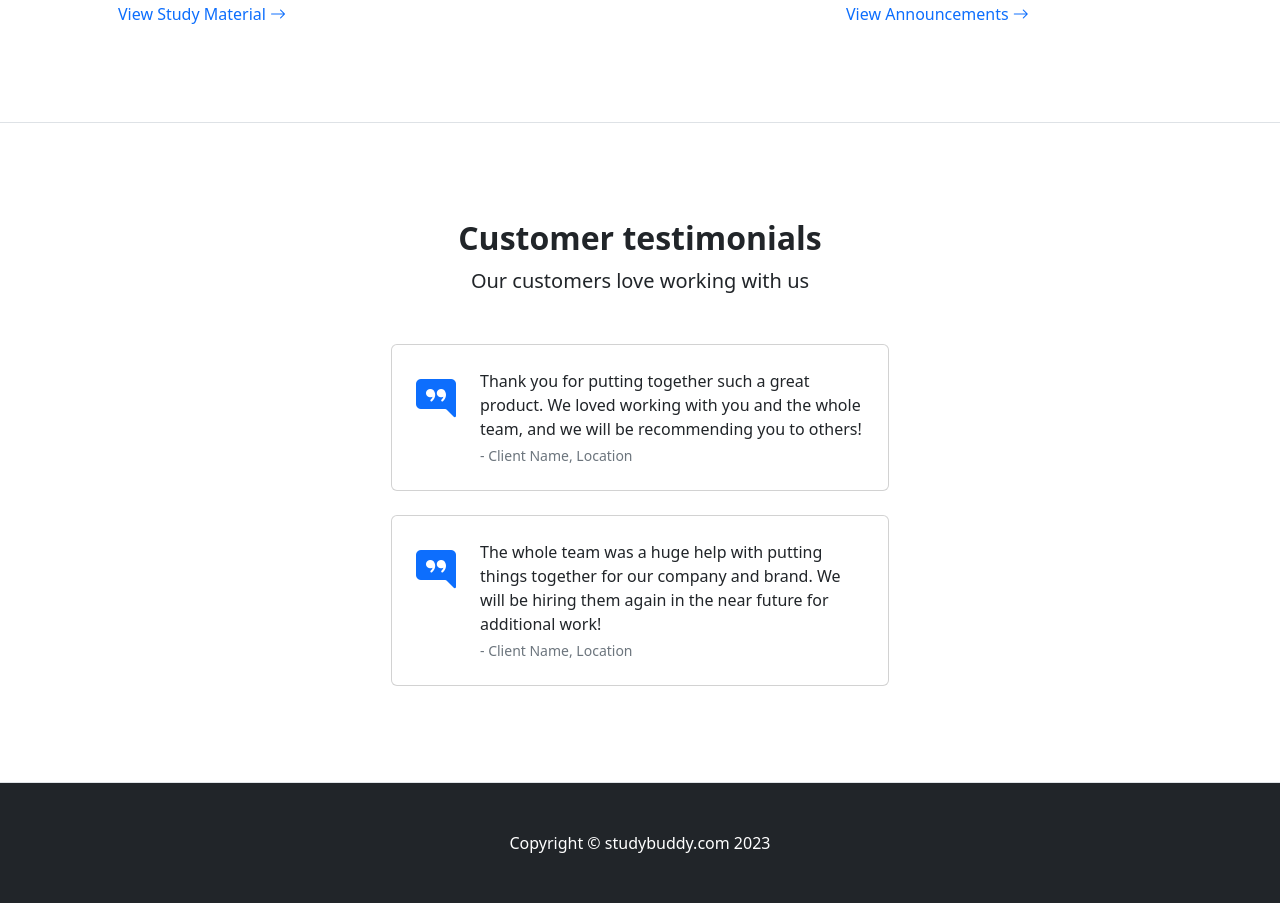
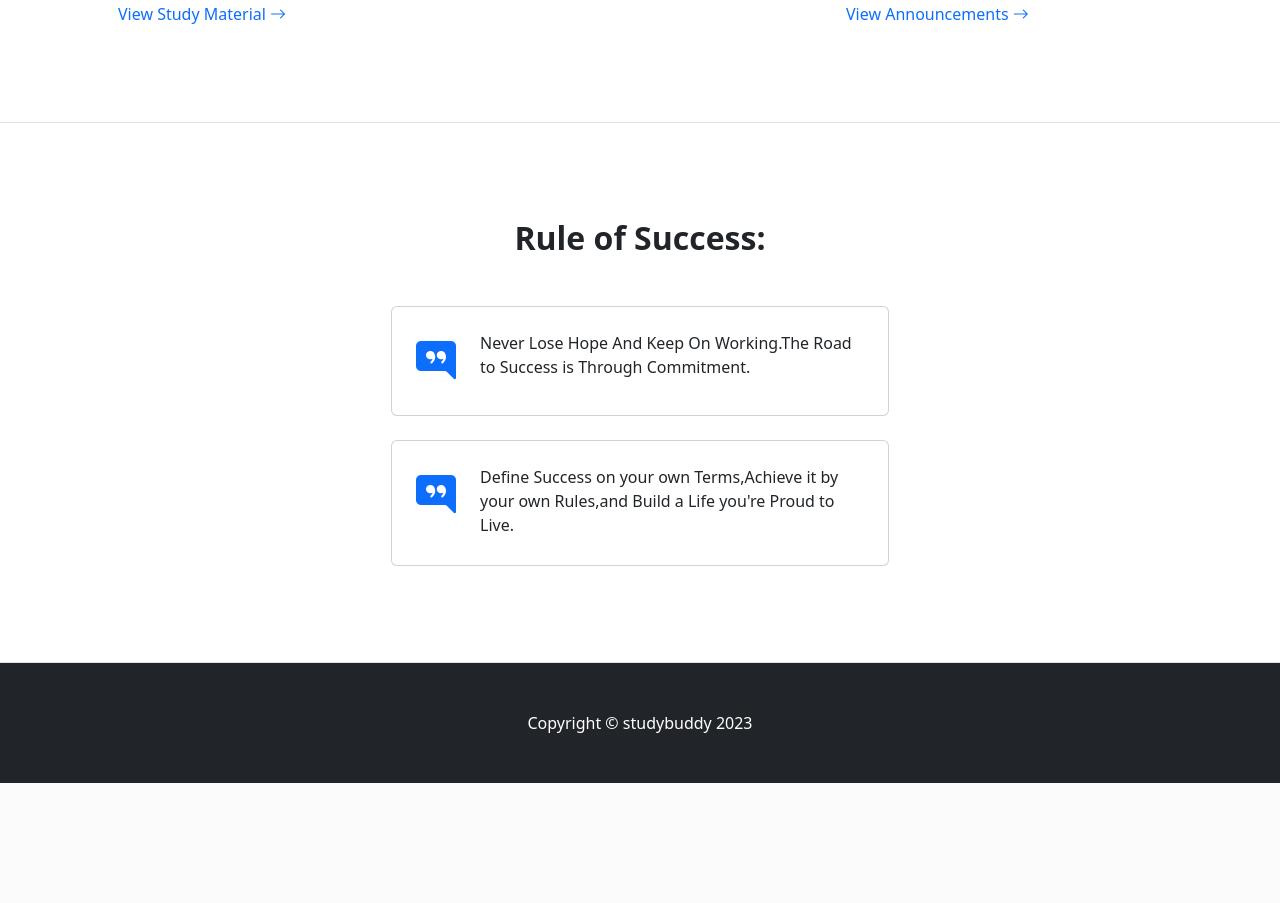
Before and after one commit to Cromyl/StudyBuddy, a PHP site: page / in a window 1280 px wide. Shown: the part 871-1774 px from the top of the page. After the commit the page ends 1654 px from the top, so only its background shows below. Run offline with PHP 8.4, Linux system fonts and the light colour scheme; the visitor is signed in with stand-in values (Sample User, id 1); data that the repository does not hold is empty; some libraries are stand-ins or nearby versions.

Commit message:
Add files via upload

```diff
--- a/StudyBuddy/index.php
+++ b/StudyBuddy/index.php
@@ -251,8 +251,8 @@
         <section class="py-5 border-bottom">
             <div class="container px-5 my-5 px-5">
                 <div class="text-center mb-5">
-                    <h2 class="fw-bolder">Customer testimonials</h2>
-                    <p class="lead mb-0">Our customers love working with us</p>
+                    <h2 class="fw-bolder">Rule of Success:</h2>
+                    <!-- <p class="lead mb-0">Our customers love working with us</p> -->
                 </div>
                 <div class="row gx-5 justify-content-center">
                     <div class="col-lg-6">
@@ -262,8 +262,8 @@
                                 <div class="d-flex">
                                     <div class="flex-shrink-0"><i class="bi bi-chat-right-quote-fill text-primary fs-1"></i></div>
                                     <div class="ms-4">
-                                        <p class="mb-1">Thank you for putting together such a great product. We loved working with you and the whole team, and we will be recommending you to others!</p>
-                                        <div class="small text-muted">- Client Name, Location</div>
+                                        <p class="mb-1">Never Lose Hope And Keep On Working.The Road to Success is Through Commitment.</p>
+                                        <!-- <div class="small text-muted">- Client Name, Location</div>  -->
                                     </div>
                                 </div>
                             </div>
@@ -274,8 +274,8 @@
                                 <div class="d-flex">
                                     <div class="flex-shrink-0"><i class="bi bi-chat-right-quote-fill text-primary fs-1"></i></div>
                                     <div class="ms-4">
-                                        <p class="mb-1">The whole team was a huge help with putting things together for our company and brand. We will be hiring them again in the near future for additional work!</p>
-                                        <div class="small text-muted">- Client Name, Location</div>
+                                        <p class="mb-1">Define Success on your own Terms,Achieve it by your own Rules,and Build a Life you're Proud to Live. </p>
+                                        <!-- <div class="small text-muted">- Client Name, Location</div> -->
                                     </div>
                                 </div>
                             </div>
@@ -284,76 +284,10 @@
                 </div>
             </div>
         </section>
-        <!-- Contact section-->
-        <!-- <section class="bg-light py-5">
-            <div class="container px-5 my-5 px-5">
-                <div class="text-center mb-5">
-                    <div class="feature bg-primary bg-gradient text-white rounded-3 mb-3"><i class="bi bi-envelope"></i></div>
-                    <h2 class="fw-bolder">Get in touch</h2>
-                    <p class="lead mb-0">We'd love to hear from you</p>
-                </div>
-                <div class="row gx-5 justify-content-center"> -->
-                    <!-- <div class="col-lg-6"> -->
-                        <!-- * * * * * * * * * * * * * * *-->
-                        <!-- * * SB Forms Contact Form * *-->
-                        <!-- * * * * * * * * * * * * * * *-->
-                        <!-- This form is pre-integrated with SB Forms.-->
-                        <!-- To make this form functional, sign up at-->
-                        <!-- https://startbootstrap.com/solution/contact-forms-->
-                        <!-- to get an API token!-->
-                        <!-- <form id="contactForm" data-sb-form-api-token="API_TOKEN">
-                             Name input-->
-                            <!-- <div class="form-floating mb-3">
-                                <input class="form-control" id="name" type="text" placeholder="Enter your name..." data-sb-validations="required" />
-                                <label for="name">Full name</label>
-                                <div class="invalid-feedback" data-sb-feedback="name:required">A name is required.</div>
-                            </div> -->
-                            <!-- Email address input-->
-                            <!-- <div class="form-floating mb-3">
-                                <input class="form-control" id="email" type="email" placeholder="name@example.com" data-sb-validations="required,email" />
-                                <label for="email">Email address</label>
-                                <div class="invalid-feedback" data-sb-feedback="email:required">An email is required.</div>
-                                <div class="invalid-feedback" data-sb-feedback="email:email">Email is not valid.</div>
-                            </div> -->
-                            <!-- Phone number input-->
-                            <!-- <div class="form-floating mb-3">
-                                <input class="form-control" id="phone" type="tel" placeholder="(123) 456-7890" data-sb-validations="required" />
-                                <label for="phone">Phone number</label>
-                                <div class="invalid-feedback" data-sb-feedback="phone:required">A phone number is required.</div>
-                            </div> -->
-                            <!-- Message input-->
-                            <!-- <div class="form-floating mb-3">
-                                <textarea class="form-control" id="message" type="text" placeholder="Enter your message here..." style="height: 10rem" data-sb-validations="required"></textarea>
-                                <label for="message">Message</label>
-                                <div class="invalid-feedback" data-sb-feedback="message:required">A message is required.</div>
-                            </div> -->
-                            <!-- Submit success message-->
-                            <!---->
-                            <!-- This is what your users will see when the form-->
-                            <!-- has successfully submitted-->
-                            <!-- <div class="d-none" id="submitSuccessMessage">
-                                <div class="text-center mb-3">
-                                    <div class="fw-bolder">Form submission successful!</div>
-                                    To activate this form, sign up at
-                                    <br />
-                                    <a href="https://startbootstrap.com/solution/contact-forms">https://startbootstrap.com/solution/contact-forms</a>
-                                </div>
-                            </div> -->
-                            <!-- Submit error message-->
-                            <!---->
-                            <!-- This is what your users will see when there is-->
-                            <!-- an error submitting the form-->
-                            <!-- <div class="d-none" id="submitErrorMessage"><div class="text-center text-danger mb-3">Error sending message!</div></div> -->
-                            <!-- Submit Button-->
-                            <!-- <div class="d-grid"><button class="btn btn-primary btn-lg disabled" id="submitButton" type="submit">Submit</button></div>
-                        </form>
-                    </div>
-                </div>
-            </div>
-        </section>  -->
+
         <!-- Footer-->
         <footer class="py-5 bg-dark">
-            <div class="container px-5"><p class="m-0 text-center text-white">Copyright &copy; studybuddy.com 2023</p></div>
+            <div class="container px-5"><p class="m-0 text-center text-white">Copyright &copy; studybuddy 2023</p></div>
         </footer>
         <!-- Bootstrap core JS-->
         <script src="https://cdn.jsdelivr.net/npm/bootstrap@5.2.3/dist/js/bootstrap.bundle.min.js"></script>
```
